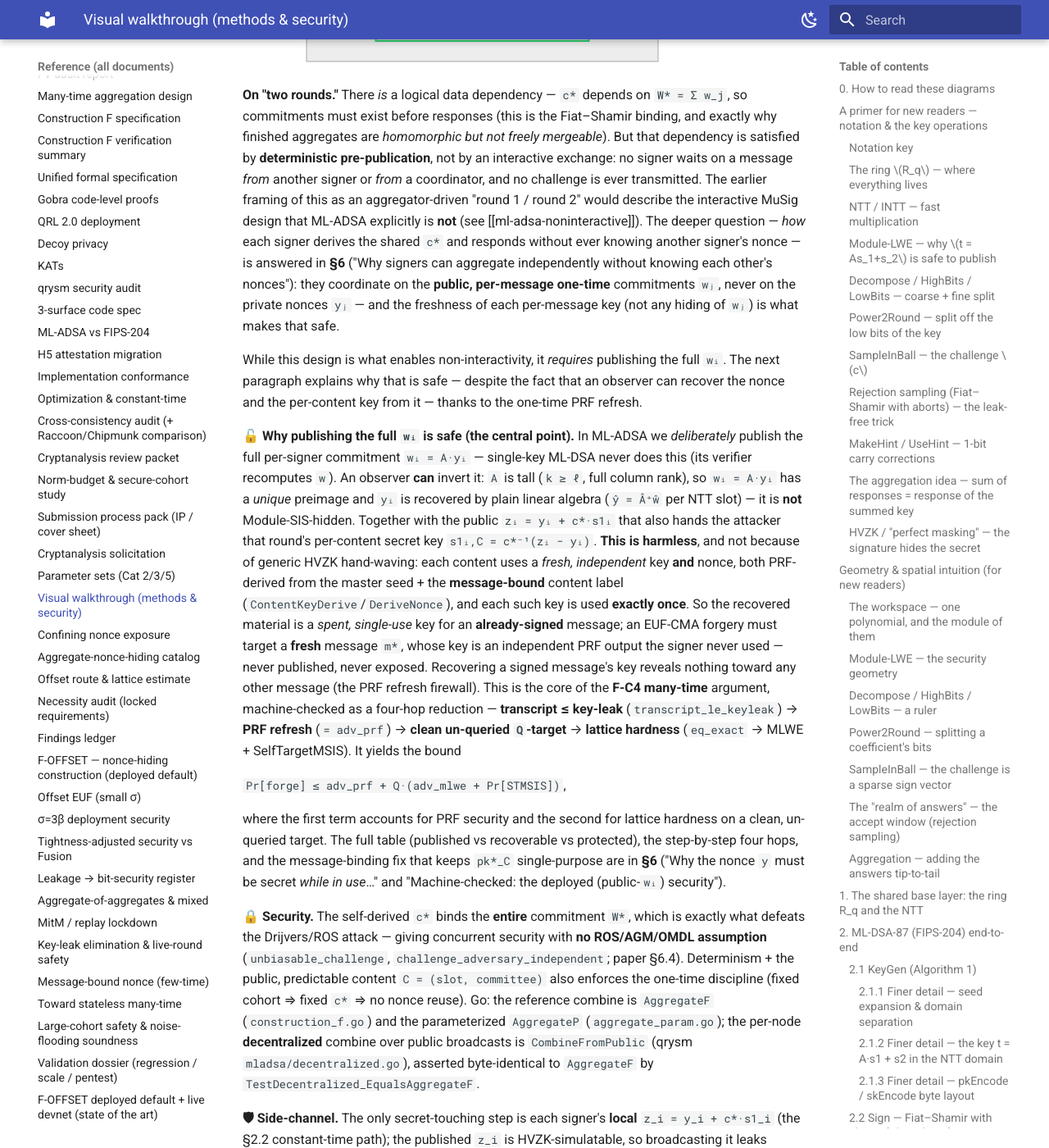
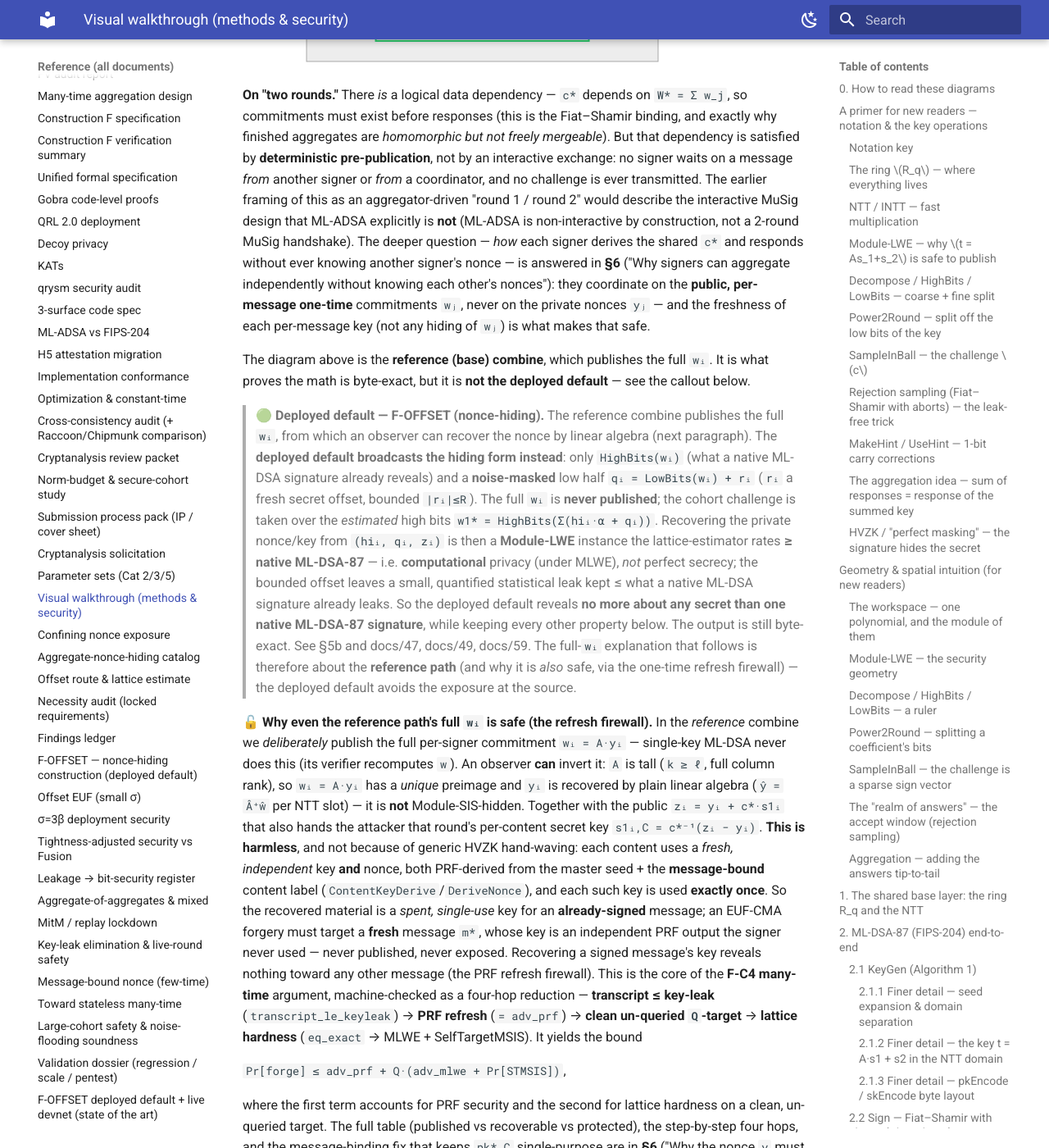
Before and after one commit to pq-cybarg/ml-adsa-site, an MkDocs documentation site: the page built from docs/reference/41-visual-methods-and-security.md, in a window 1280 px wide and 1400 px high, scrolled down 19443 px. Shown: the whole window at 82% size. Built offline with MkDocs 1.6.1 and Material for MkDocs 9.7.7, drawn with Linux system fonts in a browser that asks for light colours; some of the changed text lies outside the part shown.

Commit message:
site: docs/41 visual walkthrough — F-OFFSET deployed default + honest ≥native (not perfect) privacy

```diff
--- a/docs/reference/41-visual-methods-and-security.md
+++ b/docs/reference/41-visual-methods-and-security.md
@@ -672,17 +672,31 @@ must exist before responses (this is the Fiat–Shamir binding, and exactly why
 pre-publication**, not by an interactive exchange: no signer waits on a message *from* another signer or
 *from* a coordinator, and no challenge is ever transmitted. The earlier framing of this as an
 aggregator-driven "round 1 / round 2" would describe the interactive MuSig design that ML-ADSA explicitly is
-**not** (see [[ml-adsa-noninteractive]]). The deeper question — *how* each signer derives the shared `c*` and
+**not** (ML-ADSA is non-interactive by construction, not a 2-round MuSig handshake). The deeper question — *how* each signer derives the shared `c*` and
 responds without ever knowing another signer's nonce — is answered in **§6** ("Why signers can aggregate
 independently without knowing each other's nonces"): they coordinate on the **public, per-message one-time**
 commitments `wⱼ`, never on the private nonces `yⱼ` — and the freshness of each per-message key (not any
 hiding of `wⱼ`) is what makes that safe.
 
-While this design is what enables non-interactivity, it *requires* publishing the full `wᵢ`. The next
-paragraph explains why that is safe — despite the fact that an observer can recover the nonce and the
-per-content key from it — thanks to the one-time PRF refresh.
-
-**🔓 Why publishing the full `wᵢ` is safe (the central point).** In ML-ADSA we *deliberately* publish the
+The diagram above is the **reference (base) combine**, which publishes the full `wᵢ`. It is what proves the
+math is byte-exact, but it is **not the deployed default** — see the callout below.
+
+> **🟢 Deployed default — F-OFFSET (nonce-hiding).** The reference combine publishes the full `wᵢ`, from which
+> an observer can recover the nonce by linear algebra (next paragraph). The **deployed default broadcasts the
+> hiding form instead**: only `HighBits(wᵢ)` (what a native ML-DSA signature already reveals) and a
+> **noise-masked** low half `qᵢ = LowBits(wᵢ) + rᵢ` (`rᵢ` a fresh secret offset, bounded `|rᵢ|≤R`). The full
+> `wᵢ` is **never published**; the cohort challenge is taken over the *estimated* high bits
+> `w1* = HighBits(Σ(hiᵢ·α + qᵢ))`. Recovering the private nonce/key from `(hiᵢ, qᵢ, zᵢ)` is then a **Module-LWE**
+> instance the lattice-estimator rates **≥ native ML-DSA-87** — i.e. **computational** privacy (under MLWE),
+> *not* perfect secrecy; the bounded offset leaves a small, quantified statistical leak kept ≤ what a native
+> ML-DSA signature already leaks. So the deployed default reveals **no more about any secret than one native
+> ML-DSA-87 signature**, while keeping every other property below. The output is still byte-exact. See §5b and
+> docs/47, docs/49, docs/59. The full-`wᵢ` explanation that follows is therefore about the **reference path**
+> (and why it is *also* safe, via the one-time refresh firewall) — the deployed default avoids the exposure
+> at the source.
+
+**🔓 Why even the reference path's full `wᵢ` is safe (the refresh firewall).** In the *reference* combine we
+*deliberately* publish the
 full per-signer commitment `wᵢ = A·yᵢ` — single-key ML-DSA never does this (its verifier recomputes `w`). An
 observer **can** invert it: `A` is tall (`k ≥ ℓ`, full column rank), so `wᵢ = A·yᵢ` has a *unique* preimage
 and `yᵢ` is recovered by plain linear algebra (`ŷ = Â⁺ŵ` per NTT slot) — it is **not** Module-SIS-hidden.
@@ -761,8 +775,8 @@ flowchart TD
 
 **🛡 Side-channel.** `msk` and the refreshed `sk_C`/nonce are the only long-lived secrets; they feed the
 deterministic PRF (constant work) and then the §2.2 signer path. The one-time guard prevents the *one* fatal
-leak of deterministic signing (two responses under the same nonce ⇒ key recovery) — see
-[[deterministic-nonce-security]].
+leak of deterministic signing (two responses under the same nonce ⇒ key recovery) — see the deterministic-nonce
+safety analysis in §6 and `formal/ml_adsa_F_nonce.ec`.
 
 ### 3.4 The whole flow with 1, 2, 3, … N signers
 
@@ -1175,7 +1189,9 @@ constant-time, but the released value is public and need not be hidden or zeroiz
 | `sk_C = (s1,s2,t0)` per content | transient | **1-TIME** ¹ | **YES** (PRF) | **YES** | yes (until published) |
 | `yᵢ = DeriveNonce(msk,C)` | transient | **1-TIME** ¹ | **YES** (PRF, one-time) | **YES** | yes (until published) |
 | `tᵢ` — content key | epoch tree, pool | PUBLIC | no | no | no |
-| `wᵢ = A·yᵢ` — commitment | pool | PUBLIC | no | no | no |
+| `wᵢ = A·yᵢ` — commitment | pool | **reference path: PUBLIC; deployed default (F-OFFSET): NOT published** | no | no | yes (F-OFFSET: until the hiding form is derived) |
+| `rᵢ` — F-OFFSET offset (`\|rᵢ\|≤R`) | transient | **1-TIME PRIVATE** (deployed default) | **YES** (fresh) | yes | **YES** |
+| `(HighBits(wᵢ), LowBits(wᵢ)+rᵢ)` — F-OFFSET hiding broadcast | broadcast | PUBLIC (recover `yᵢ`/`s1` = ≥native Module-LWE) | no | no | no |
 | `zᵢ` — response | broadcast | PUBLIC | no | no | no |
 | `t*, W*, z*` — sums | derivable | PUBLIC | no | no | no |
 | `pk* = (ρ, t1*)` | derivable | PUBLIC | no | no | no |
@@ -1184,7 +1200,13 @@ constant-time, but the released value is public and need not be hidden or zeroiz
 | epoch root, registry, PoP, `regpk` | published | PUBLIC | no | no | no |
 | one-time guard state (used-set) | durable store | not secret — **INTEGRITY-CRITICAL** | n/a | n/a | **must persist** |
 
-¹ **"1-TIME" is a third tier between PRIVATE and PUBLIC, and the distinction is load-bearing.** Because
+¹ **"1-TIME" is a third tier between PRIVATE and PUBLIC, and the distinction is load-bearing.** This tier is
+described for the **reference path**, where ML-ADSA publishes `wᵢ`. **In the deployed default (F-OFFSET), `wᵢ`
+is never published** — only the hiding form `(HighBits(wᵢ), LowBits(wᵢ)+rᵢ)` — so `yᵢ`/`sk_C` are *not* handed
+out at round end; recovering them is the ≥native Module-LWE problem (computational privacy, not perfect). The
+worst-case "becomes effectively public" wording below is therefore the **reference path**; the deployed default
+is strictly more conservative, and the one-time discipline still applies regardless (it guards nonce *reuse*,
+independent of `wᵢ`-hiding). In the reference path: because
 ML-ADSA publishes `wᵢ`, a per-content one-time value is **secret only while the round is in progress** and
 becomes **effectively public once content `C` is signed**: `A` is tall, so `wᵢ = A·yᵢ` reveals `yᵢ`, and then
 `zᵢ` reveals `s1_C` (and `tᵢ` reveals `s2_C`, `t0_C`). So `yᵢ`/`sk_C` are **not** permanently private the way
@@ -1212,11 +1234,18 @@ is private…" above for the forgery analysis — and note its title is, strictl
 
 ### Why the nonce `y` must be secret *while in use* — and why publishing `wᵢ = A·yᵢ` afterward is safe
 
-The nonce blinds the signing key during a round, so its handling deserves a precise statement. Note up front
-(this is the corrected framing): in ML-ADSA `y` is **not permanently private** — publishing `wᵢ = A·yᵢ` makes
-it recoverable, so it is a **one-time ephemeral**: secret *while the round is live*, effectively *public
-afterward*. What must be protected is its **secrecy during the round** and its **one-time use**, not its
-secrecy forever.
+The nonce blinds the signing key during a round, so its handling deserves a precise statement. This subsection
+analyzes the **reference (base) combine**, which publishes the full `wᵢ`; in that path, `y` is **not
+permanently private** — publishing `wᵢ = A·yᵢ` makes it recoverable, so it is a **one-time ephemeral**: secret
+*while the round is live*, effectively *public afterward*. What must be protected is its **secrecy during the
+round** and its **one-time use**, not its secrecy forever.
+
+> **In the deployed default (F-OFFSET), `wᵢ` is never published**, so the nonce is *not* handed out at all:
+> recovering it from the broadcast `(HighBits(wᵢ), LowBits(wᵢ)+rᵢ)` is the ≥native Module-LWE problem
+> (**computational** privacy, not perfect — see §3.2 and §5b). The "y becomes public afterward" reasoning below
+> is therefore the worst case (the reference path); the deployed default is strictly more conservative. Even so,
+> the one-time / unpredictability disciplines below still apply, because they protect against *nonce reuse*,
+> which is independent of whether `wᵢ` is hidden.
 
 - **Leaking `y` even once recovers the whole key.** The response `z = y + c·s1` is public and the challenge
   `c` is public. Anyone who learns `y` computes `c·s1 = z − y`; since `c` is (with overwhelming probability)
@@ -1414,7 +1443,13 @@ sum) — publishing them is the whole point.
 > signature, never both. The guard state is *not secret*, but it is **integrity- and durability-critical**:
 > losing or rolling it back re-enables nonce reuse.
 
-### Machine-checked: the deployed (public-`wᵢ`) security — and an empirical demonstration
+### Machine-checked: the transcript-exposing (public-`wᵢ`) security — and an empirical demonstration
+
+> **Framing.** The machine-checked bound below is proven for the **worst case** — an oracle that exposes the
+> full transcript *including* `wᵢ` (so the nonce is recoverable). The **deployed default (F-OFFSET) never
+> exposes `wᵢ`**, so it sits strictly *inside* this bound: this is a conservative upper bound that holds *even
+> if* you ran the reference path. F-OFFSET's own hiding (recovery = ≥native Module-LWE) is attested separately
+> (`ml_adsa_F_offset.ec`, `ml_adsa_F_keyonly.ec`; §5b).
 
 Everything in this section is now backed by mechanized proofs, not prose:
 
```
